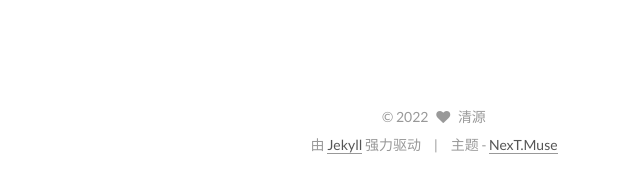
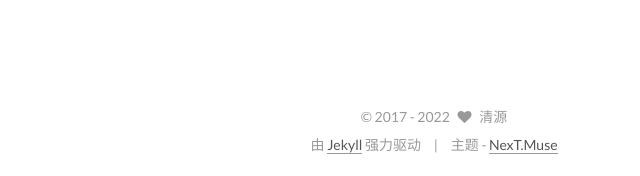
Before and after one commit to Kerwin0766/Kerwin0766.github.io, a Jekyll site: the page built from index.html, in a window 1280 px wide. Shown: the part 4658-4834 px from the top of the page, without its empty margins (206-846 px from the left). Built offline with Jekyll 4.4.1, drawn with Linux system fonts in a browser that asks for light colours; emoji names are drawn with the system emoji font; the list of posts is cut into pages by our own code; comment, search, counter and statistics services are not loaded.

Commit message:
Update _config.yml

```diff
--- a/_config.yml
+++ b/_config.yml
@@ -76,7 +76,7 @@ plugins:
 # ---------------------------------------------------------------
 
 # Put your favicon.ico into `assets/` directory.
-favicon: /assets/favicon.ico
+favicon: /assets/weblogo.ico
 
 # Set default keywords (Use a comma to separate)
 keywords: "Jekyll, NexT"
@@ -87,7 +87,7 @@ keywords: "Jekyll, NexT"
 rss:
 
 # Specify the date when the site was setup
-#since: 2015
+since: 2017
 
 # icon between year and author @Footer
 authoricon: heart
```
